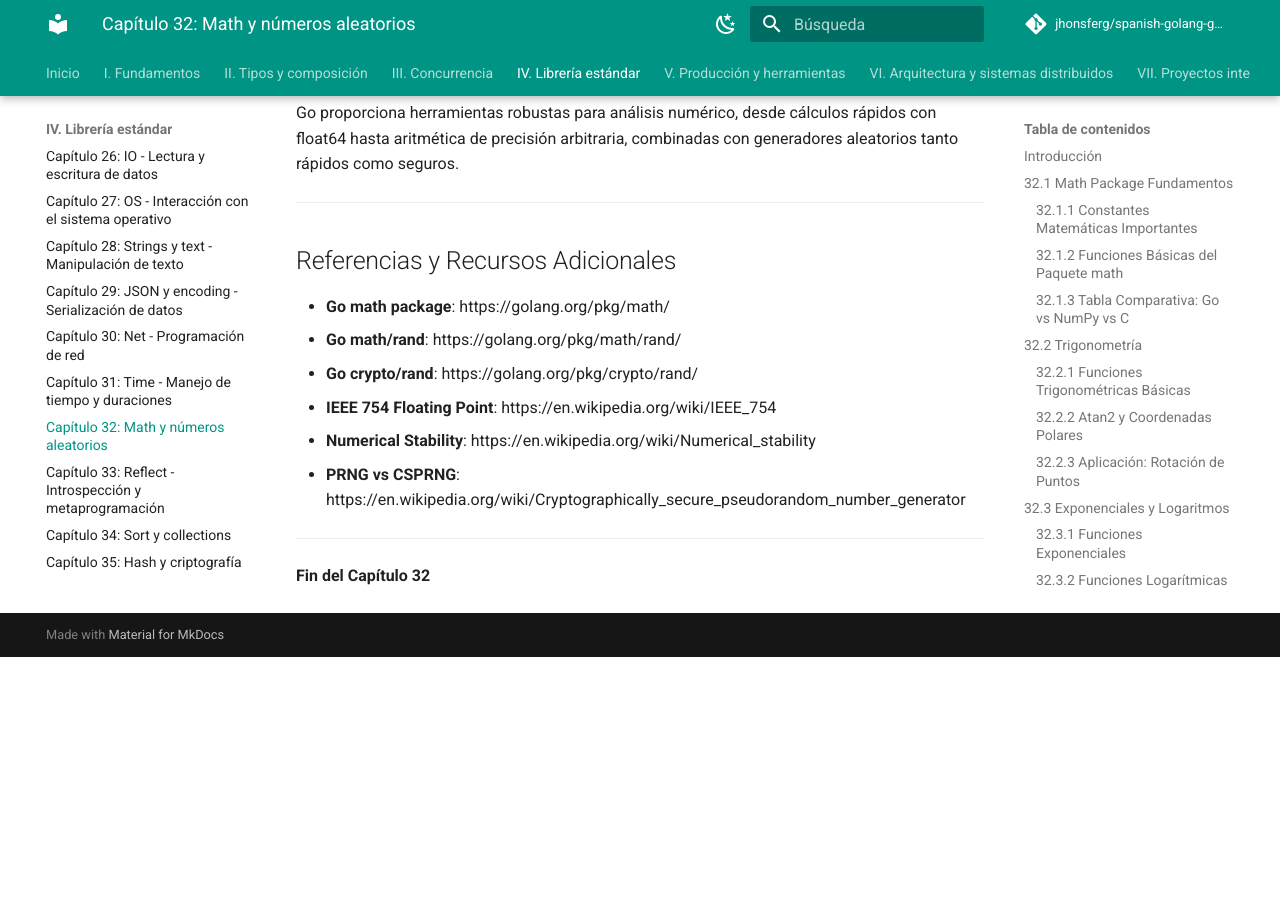
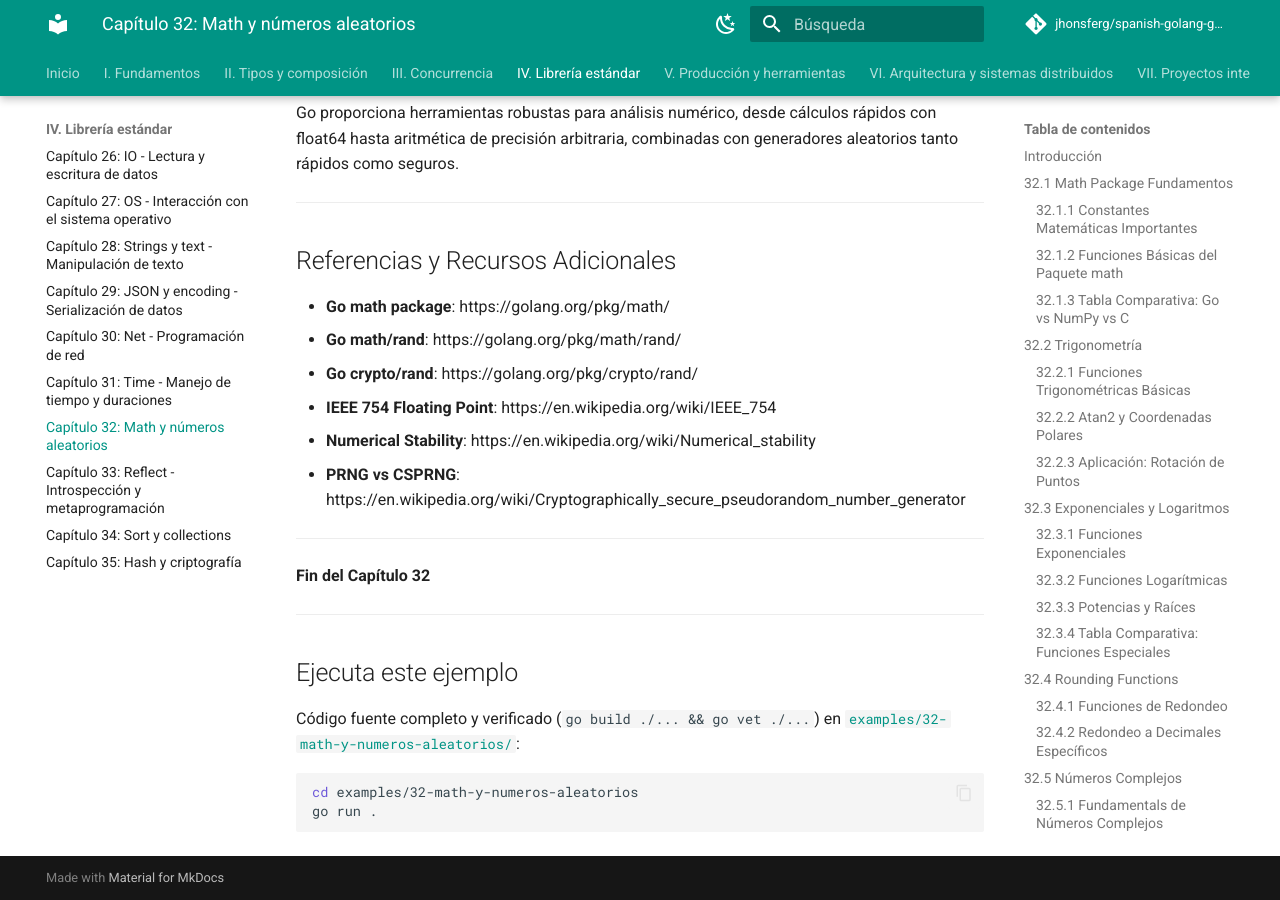
Before and after one commit to jhonsferg/spanish-golang-guide, an MkDocs documentation site: the page built from docs/04-libreria-estandar/32-math-y-numeros-aleatorios.md, in a window 1280 px wide and 900 px high, scrolled down 41676 px. Built offline with MkDocs 1.6.1 and Material for MkDocs 9.7.7, drawn with Linux system fonts in a browser that asks for light colours; comment, search, counter and statistics services are not loaded; before the commit the page ends 42333 px from its top, so only the background shows below that.

Commit message:
docs: enlazar ejemplo ejecutable en el capítulo 32

````diff
--- a/docs/04-libreria-estandar/32-math-y-numeros-aleatorios.md
+++ b/docs/04-libreria-estandar/32-math-y-numeros-aleatorios.md
@@ -2146,3 +2146,15 @@
 ---
 
 **Fin del Capítulo 32**
+
+---
+
+## Ejecuta este ejemplo
+
+Código fuente completo y verificado (`go build ./... && go vet ./...`) en
+[`examples/32-math-y-numeros-aleatorios/`](https://github.com/jhonsferg/spanish-golang-guide/tree/main/examples/32-math-y-numeros-aleatorios):
+
+```bash
+cd examples/32-math-y-numeros-aleatorios
+go run .
+```
````
